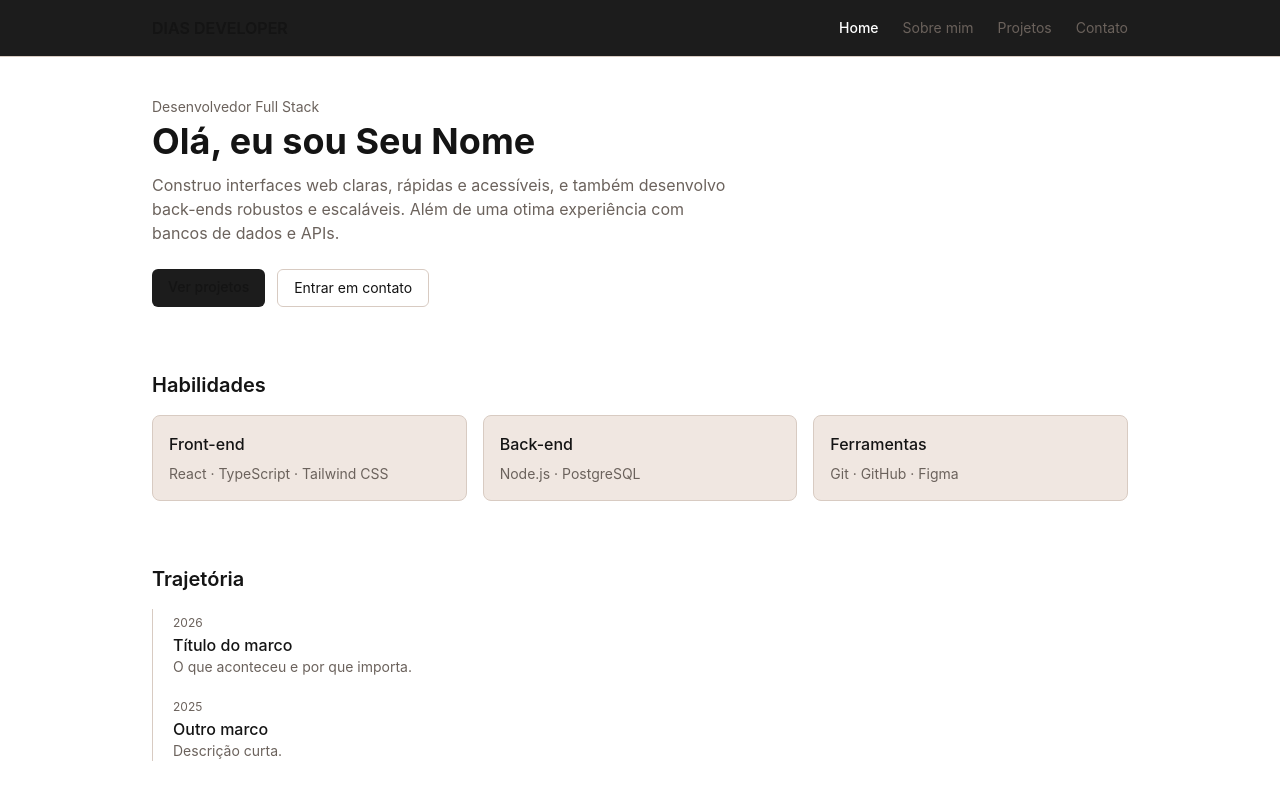
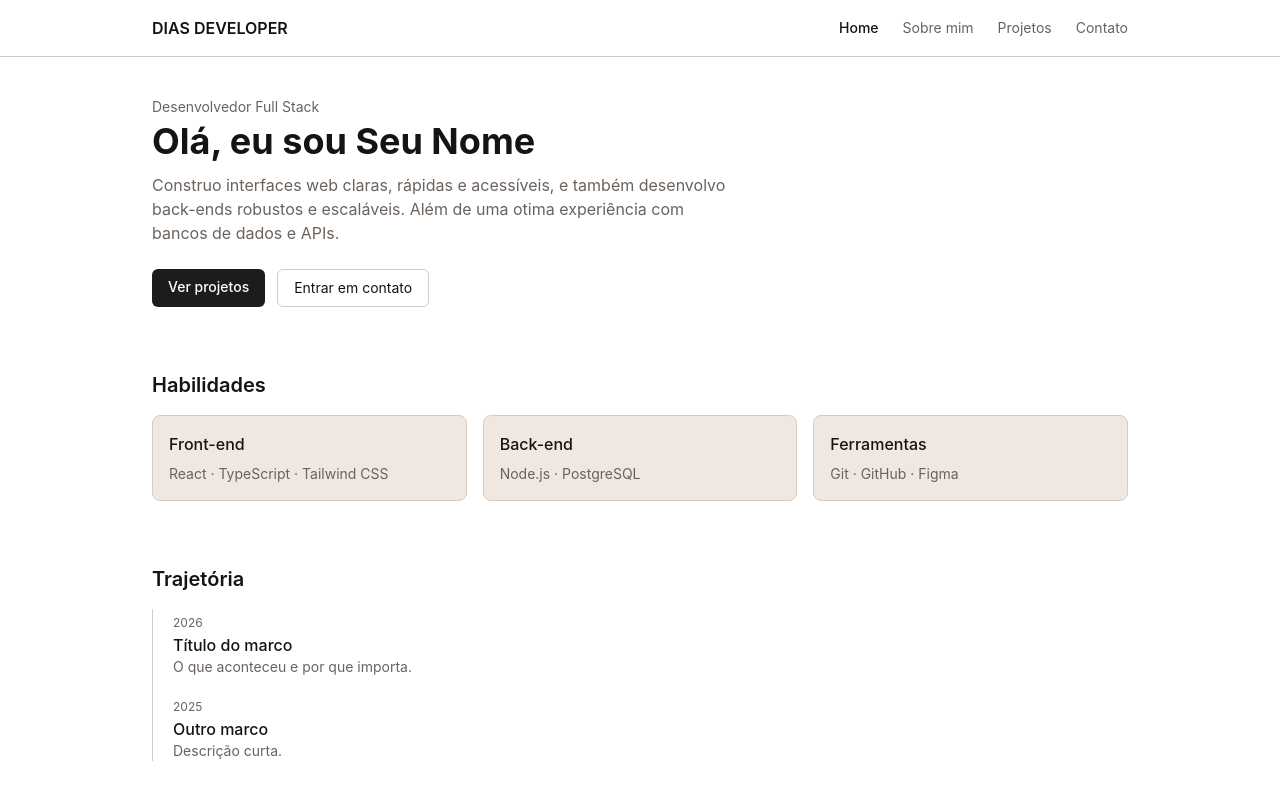
Before and after one commit to diasDev09/portifolio, a React (Vite) app: page / in a window 1280 px wide. Shown: the top 800 px of the page. Built offline with nearby package versions, Linux system fonts and the light colour scheme.

Commit message:
style: ajusta componentes para o tema claro

```diff
--- a/src/components/Layout.tsx
+++ b/src/components/Layout.tsx
@@ -10,7 +10,7 @@ export default function Layout() {
         <div className="flex min-h-screen flex-col">
             <a
                 href="#conteudo"
-                className="sr-only focus:not-sr-only focus:absolute focus:left-4 focus:top-4 focus:z-50 focus:rounded-md focus:bg-white focus:px-4 focus:py-2 focus:text-black"
+                className="sr-only focus:not-sr-only focus:absolute focus:left-4 focus:top-4 focus:z-50 focus:rounded-md focus:bg-ink focus:px-4 focus:py-2 focus:text-white"
             >
                 Pular para o conteúdo
             </a>
--- a/src/components/Navbar.tsx
+++ b/src/components/Navbar.tsx
@@ -12,7 +12,7 @@ export default function Navbar() {
     const [open, setOpen] = useState(false)
 
     return (
-        <header className="border-b border-border bg-accent">
+        <header className="border-b border-border bg-bg">
             <nav aria-label="Principal" className="mx-auto max-w-5xl px-6 py-4">
                 <div className="flex items-center justify-between">
                     <span className="font-semibold">DIAS DEVELOPER</span>
@@ -33,8 +33,8 @@ export default function Navbar() {
                                     end={to === '/'}
                                     className={({ isActive }) =>
                                         isActive
-                                            ? 'font-medium text-white'
-                                            : 'text-muted transition-colors hover:text-white'
+                                            ? 'font-medium text-ink'
+                                            : 'text-muted transition-colors hover:text-ink'
                                     }
                                 >
                                     {label}
@@ -51,7 +51,7 @@ export default function Navbar() {
                                 end={to === '/'}
                                 onClick={() => setOpen(false)}
                                 className={({ isActive }) =>
-                                    isActive ? 'font-medium text-white' : 'text-muted hover:text-white'
+                                    isActive ? 'font-medium text-ink' : 'text-muted hover:text-ink'
                                 }
                             >
                                 {label}
--- a/src/components/ProjectCard.tsx
+++ b/src/components/ProjectCard.tsx
@@ -5,7 +5,7 @@ export default function ProjectCard({ project }: { project: Project }) {
     return (
         <Link
             to={`/projetos/${project.slug}`}
-            className="block overflow-hidden rounded-lg border border-border bg-surface transition-colors hover:border-zinc-500"
+            className="block overflow-hidden rounded-lg border border-border bg-surface transition-colors hover:border-ink"
         >
             <div className="aspect-video bg-surface-2">
                 <img
--- a/src/components/project/Gallery.tsx
+++ b/src/components/project/Gallery.tsx
@@ -67,7 +67,7 @@ export default function Gallery({ images, title }: { images: string[]; title: st
                         ref={closeRef}
                         onClick={() => setActive(null)}
                         aria-label="Fechar"
-                        className="absolute right-4 top-4 rounded-full bg-surface-2 px-3 py-1 text-sm"
+                        className="absolute right-4 top-4 rounded-full bg-surface-2 px-3 py-1 text-sm text-ink"
                     >
                         Fechar ✕
                     </button>
--- a/src/components/project/Process.tsx
+++ b/src/components/project/Process.tsx
@@ -3,7 +3,7 @@ export default function Process({ steps }: { steps: string[] }) {
         <ol className="space-y-3">
             {steps.map((step, i) => (
                 <li key={step} className="flex gap-3">
-                    <span className="flex h-6 w-6 shrink-0 items-center justify-center rounded-full bg-accent text-xs">
+                    <span className="flex h-6 w-6 shrink-0 items-center justify-center rounded-full bg-accent text-xs text-white">
                         {i + 1}
                     </span>
                     <span className="text-sm text-muted">{step}</span>
--- a/src/components/project/ProjectSubnav.tsx
+++ b/src/components/project/ProjectSubnav.tsx
@@ -2,7 +2,7 @@ import { Link } from 'react-router-dom'
 import type { ProjectLink } from '../../types/project'
 
 const style =
-    'rounded-full border border-border px-3 py-1 text-sm text-muted transition-colors hover:border-zinc-500 hover:text-white'
+    'rounded-full border border-border px-3 py-1 text-sm text-muted transition-colors hover:border-ink hover:text-ink'
 
 export default function ProjectSubnav({ links }: { links: ProjectLink[] }) {
     if (links.length === 0) return null
--- a/src/components/project/Team.tsx
+++ b/src/components/project/Team.tsx
@@ -8,7 +8,7 @@ export default function Team({ members }: { members: Member[] }) {
                     {m.avatar ? (
                         <img src={m.avatar} alt={m.name} className="h-10 w-10 rounded-full object-cover" />
                     ) : (
-                        <div className="flex h-10 w-10 shrink-0 items-center justify-center rounded-full bg-accent font-semibold">
+                        <div className="flex h-10 w-10 shrink-0 items-center justify-center rounded-full bg-accent font-semibold text-white">
                             {m.name.charAt(0)}
                         </div>
                     )}
--- a/src/pages/Contact.tsx
+++ b/src/pages/Contact.tsx
@@ -21,7 +21,7 @@ export default function Contact() {
                             href={c.href}
                             target={c.href.startsWith('mailto:') ? undefined : '_blank'}
                             rel="noreferrer"
-                            className="block rounded-lg border border-border bg-surface p-4 transition-colors hover:border-zinc-500"
+                            className="block rounded-lg border border-border bg-surface p-4 transition-colors hover:border-ink"
                         >
                             <span className="text-sm text-muted">{c.label}</span>
                             <p className="mt-1 break-all font-medium">{c.value}</p>
--- a/src/pages/Home.tsx
+++ b/src/pages/Home.tsx
@@ -15,10 +15,10 @@ export default function Home() {
                 <h1 className="mt-1 text-4xl font-bold">Olá, eu sou {profile.name}</h1>
                 <p className="mt-3 max-w-xl text-muted">{profile.tagline}</p>
                 <div className="mt-6 flex gap-3">
-                    <Link to="/projetos" className="rounded-md bg-accent px-4 py-2 text-sm font-medium hover:brightness-125">
+                    <Link to="/projetos" className="rounded-md bg-accent px-4 py-2 text-sm font-medium text-white hover:opacity-85">
                         Ver projetos
                     </Link>
-                    <Link to="/contato" className="rounded-md border border-border px-4 py-2 text-sm hover:border-zinc-500">
+                    <Link to="/contato" className="rounded-md border border-border px-4 py-2 text-sm text-ink hover:border-ink">
                         Entrar em contato
                     </Link>
                 </div>
--- a/src/pages/ProjectDetail.tsx
+++ b/src/pages/ProjectDetail.tsx
@@ -17,7 +17,7 @@ export default function ProjectDetail() {
             <div>
                 <Seo title="Projeto não encontrado" description="O projeto solicitado não existe." />
                 <h1 className="text-2xl font-bold">Projeto não encontrado</h1>
-                <Link to="/projetos" className="text-muted hover:text-white">
+                <Link to="/projetos" className="text-muted hover:text-ink">
                     ← Voltar para projetos
                 </Link>
             </div>
@@ -30,7 +30,7 @@ export default function ProjectDetail() {
     return (
         <div className="space-y-8">
             <Seo title={project.title} description={project.summary} />
-            <Link to="/projetos" className="text-sm text-muted hover:text-white">
+            <Link to="/projetos" className="text-sm text-muted hover:text-ink">
                 ← Projetos
             </Link>
 
--- a/src/pages/Projects.tsx
+++ b/src/pages/Projects.tsx
@@ -13,7 +13,7 @@ export default function Projects() {
         : projects
 
     const chip = (active: boolean) =>
-        `rounded-full border px-3 py-1 text-sm transition-colors ${active ? 'border-white bg-white text-black' : 'border-border text-muted hover:border-zinc-500'
+        `rounded-full border px-3 py-1 text-sm transition-colors ${active ? 'border-ink bg-ink text-white' : 'border-border text-muted hover:border-ink'
         }`
 
     return (
```
